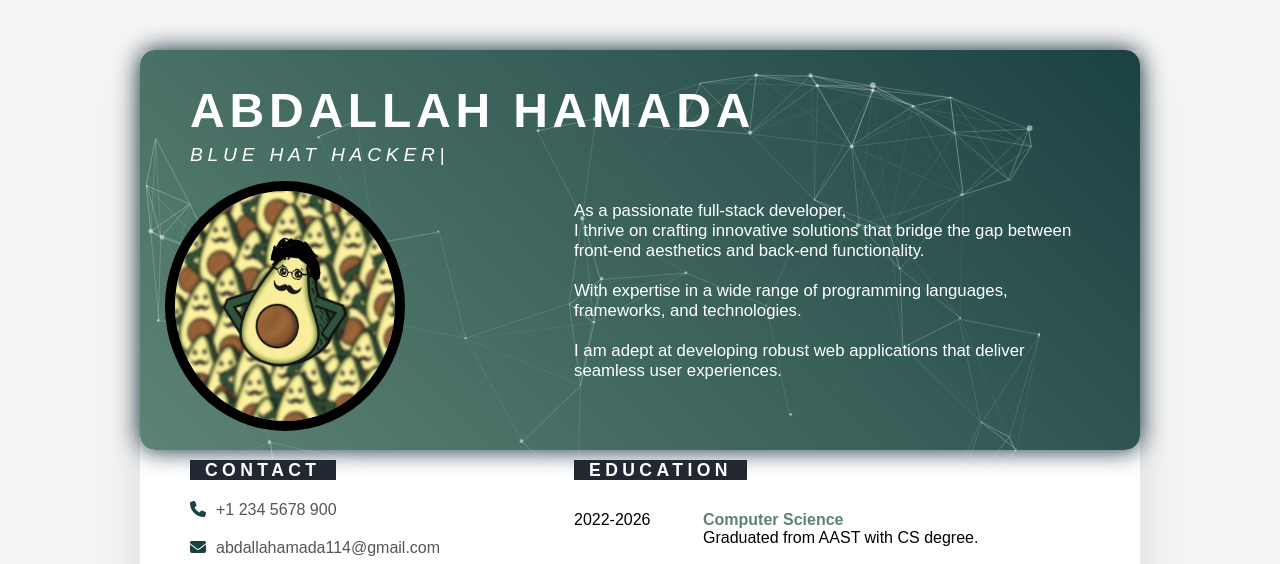
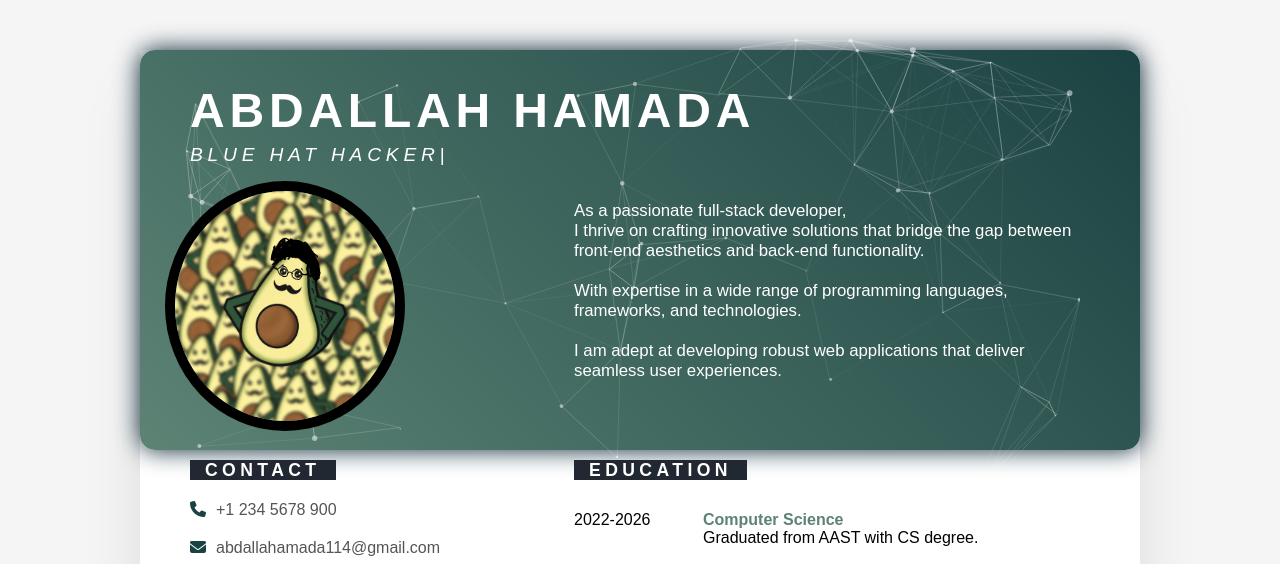
Before and after one commit to AbdullahHamadax/CV, a website: page index.html in a window 1280 px wide. Shown: the top 564 px of the page. Drawn offline with nearby package versions, Linux system fonts and the light colour scheme.

Commit message:
Update styles.css

```diff
--- a/styles.css
+++ b/styles.css
@@ -320,8 +320,8 @@ h4{
 
 #particles-js{
     position: relative;
-    right: 50px;
-    top: -30px;
+    right: 10px;
+    top: -65px;
 }
 
 .theme-switch{
```
